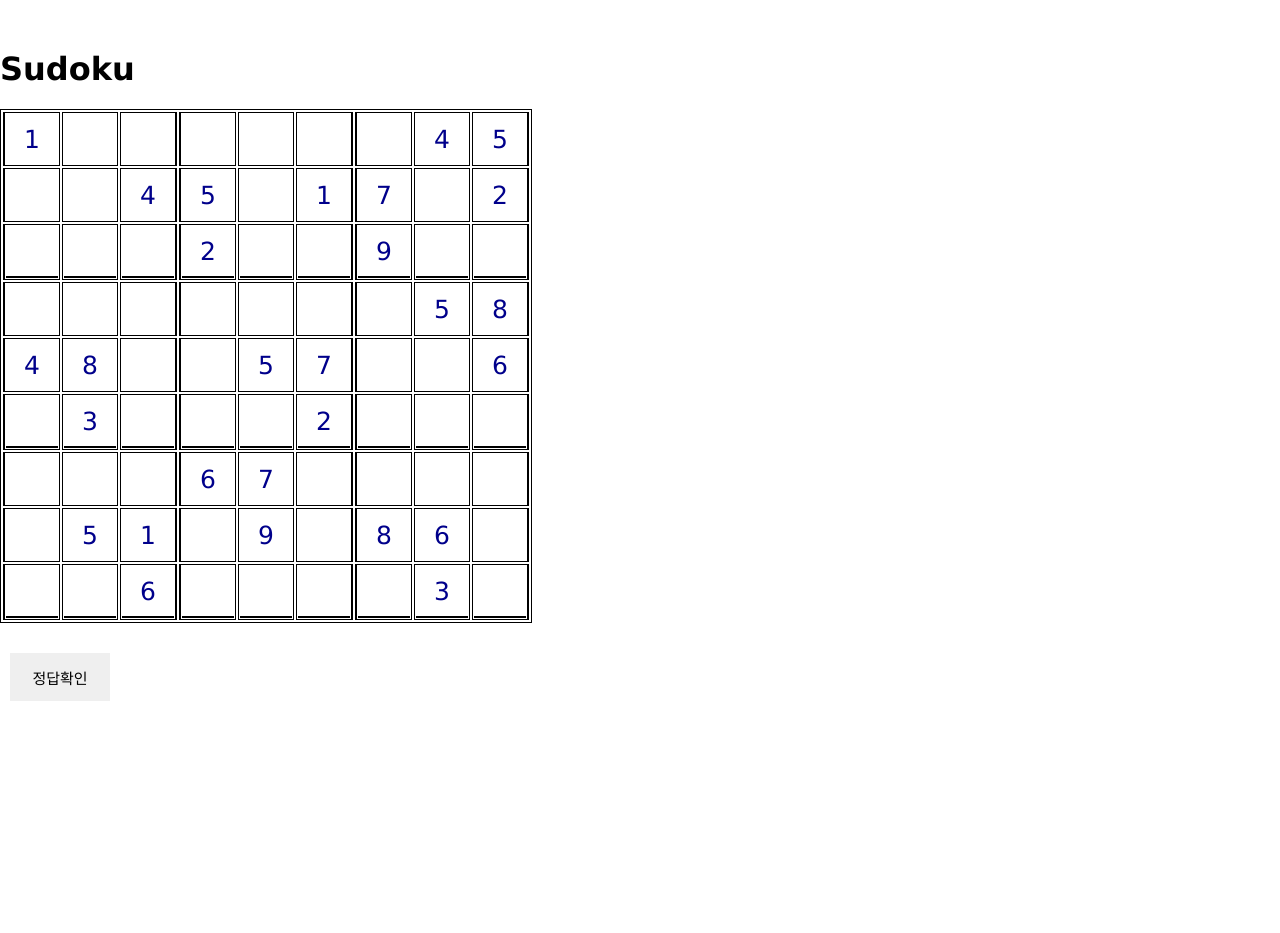
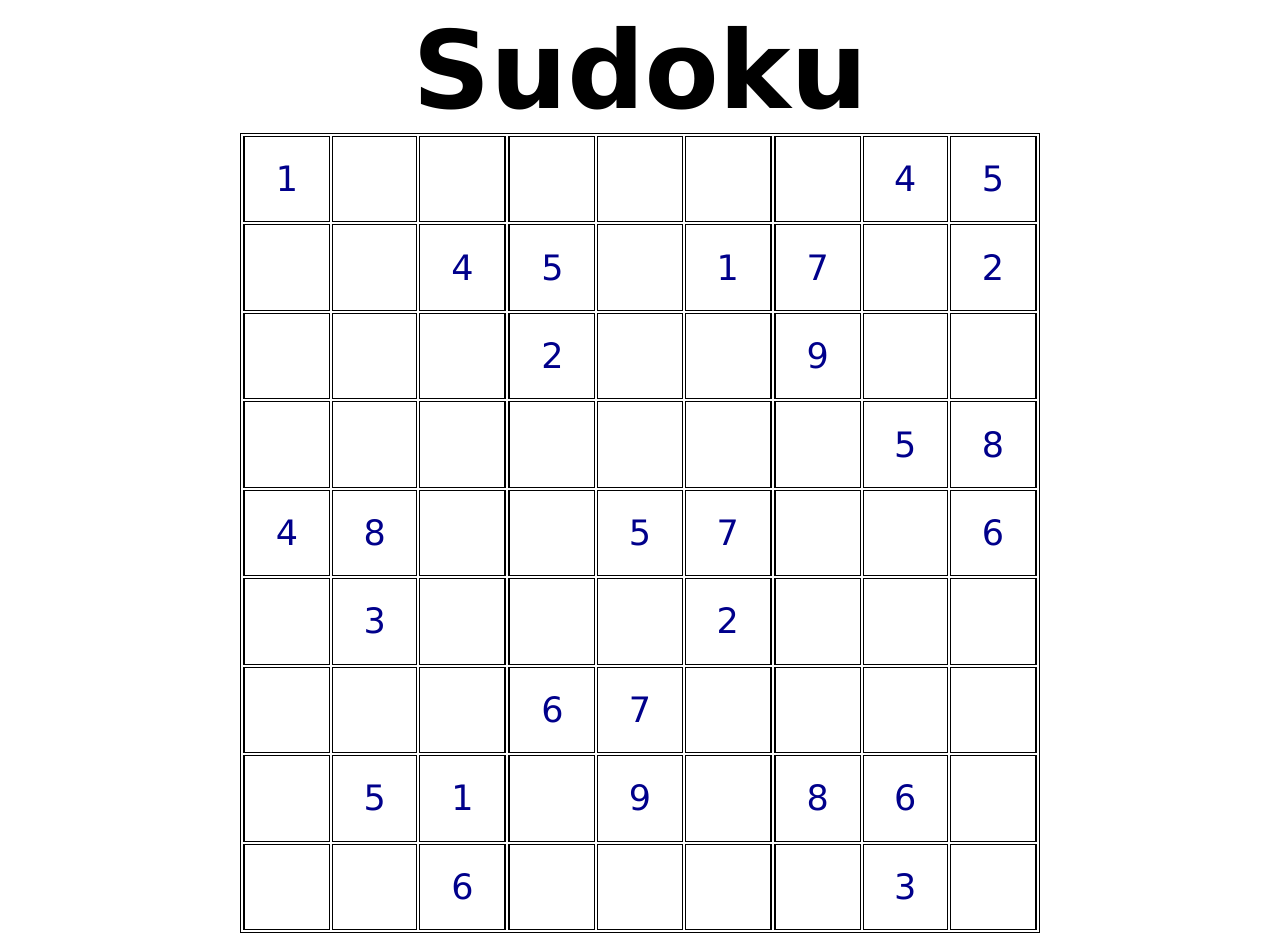
Before and after one commit to mJekal/TZ, a plain HTML site: page MiniGameWebApp/Sudoku.html in a window 1280 px wide. Shown: the top 933 px of the page. Before the commit the page ends 800 px from the top, so only its background shows below. Drawn offline with Linux system fonts and the light colour scheme.

Commit message:
Add files via upload

```diff
--- a/MiniGameWebApp/css/Sudoku.css
+++ b/MiniGameWebApp/css/Sudoku.css
@@ -1,16 +1,24 @@
-
 * {
     font-family: Lucida Sans, Arial, Helvetica, sans-serif;
 }
 
 body {
-    margin: 50px auto;
     background-color: #ffffff;
 }
 
+body h1 {
+	text-align:center;
+    font-size: 108px;
+    margin: 0px;
+}
 
 table{
+	margin-right:auto;
+	margin-left:auto;
     border: 1px solid black;
+    width: 800px;
+    height: 800px;
+    margin-bottom:40px;
 }
 
 td{
@@ -24,14 +32,10 @@ input{
     text-align: center;
     width: 48px;
     height: 48px;
-    font-size: 25px;
+    font-size: 35px;
 }
 
-#cell_19, #cell_20, #cell_21, #cell_22, #cell_23, #cell_24, #cell_25, #cell_26, #cell_27
-,#cell_46, #cell_47, #cell_48, #cell_49, #cell_50, #cell_51, #cell_52, #cell_53, #cell_54
-,#cell_73, #cell_74, #cell_75, #cell_76, #cell_77, #cell_78, #cell_79, #cell_80, #cell_81 {
-    border-bottom: 2px solid black;
-}
+
 
 td:nth-of-type(3),
 td:nth-of-type(6),
@@ -47,16 +51,23 @@ td:nth-last-of-type(6) {
 
 .board-input {
     color: darkblue;
+    font-size: 35px;
 }
 
 .wrong-answer {
     color: red;
 }
 
+#form {
+  position: absolute;
+  right: 40%;
+  left: 40%;
+}
+
+
 #submit {
-    margin-top: 30px;
-    margin-left: 10px;
-    width: 100px;
-    font-size: 15px;
+	width:300px;
+	height:50px;
+    font-size: 35px;
     color: black;
 }
```
